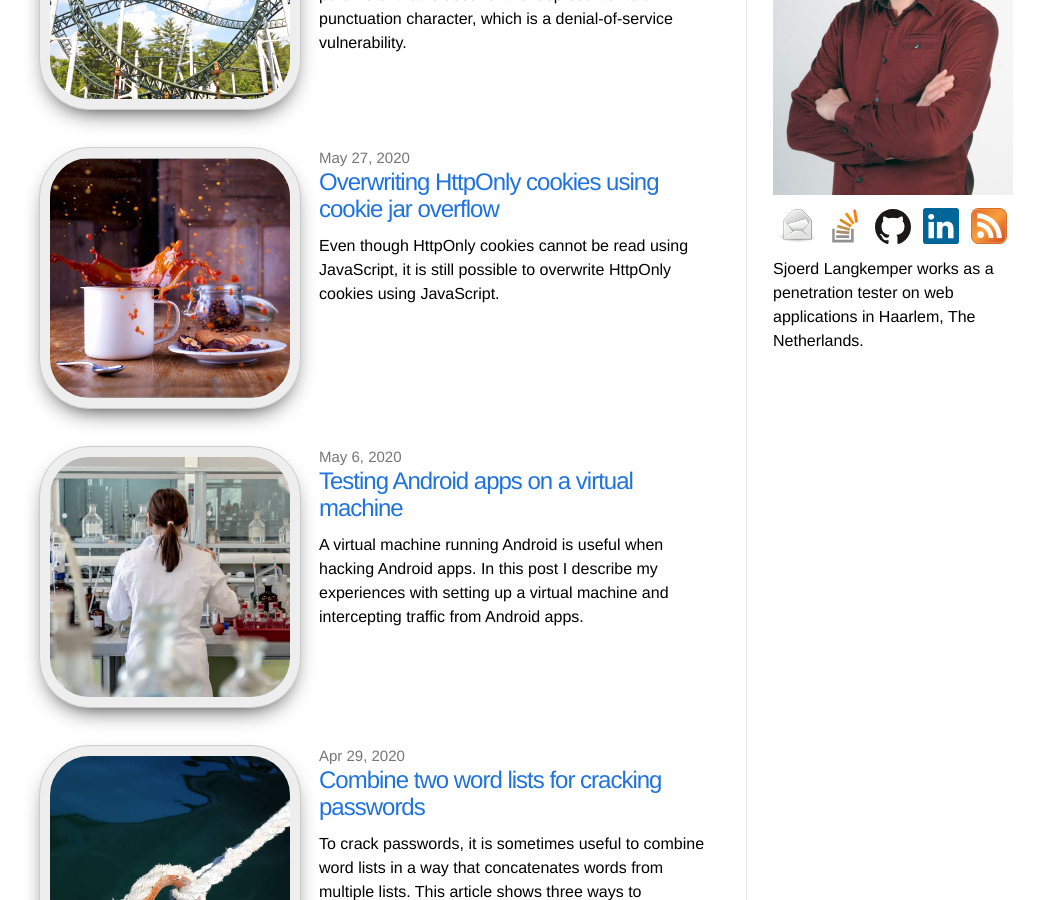
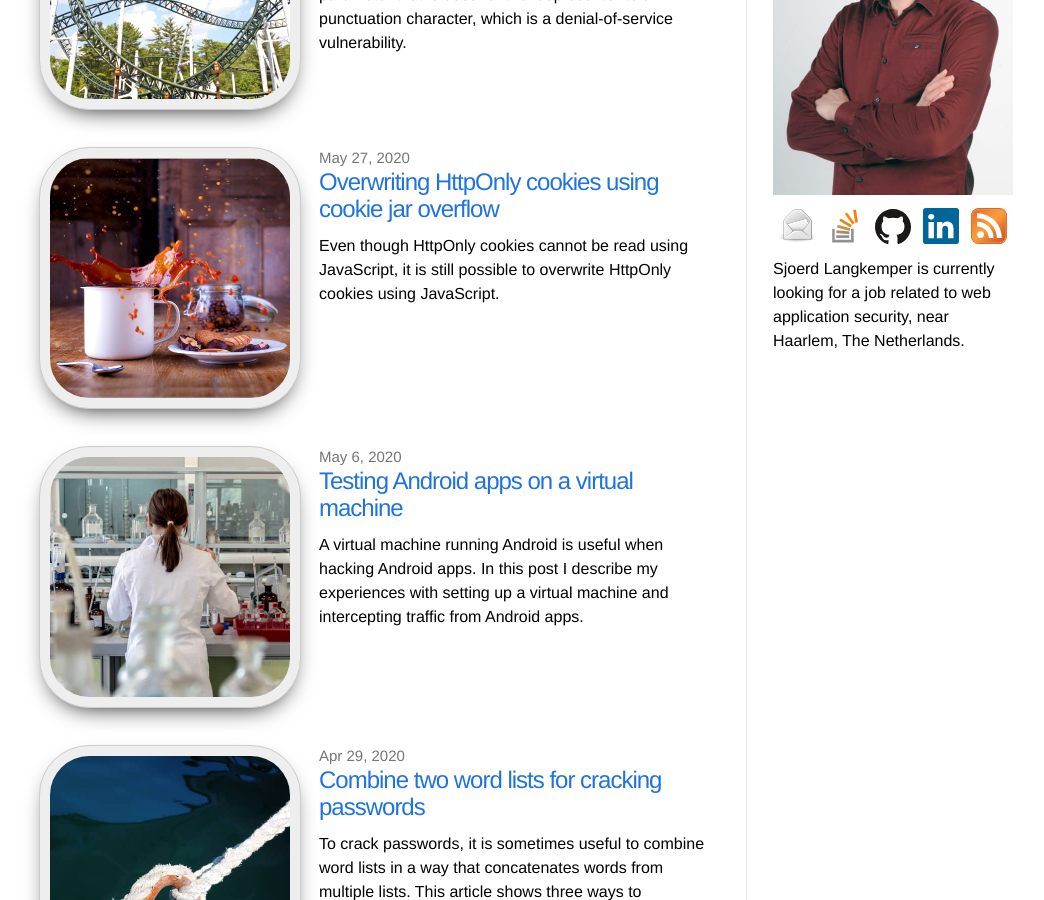
Before and after one commit to Sjord/Sjord.github.io, a Jekyll site: the page built from index.html, in a window 1280 px wide and 900 px high, scrolled down 320 px. Shown: the whole window, without its empty margins (101-1145 px from the left). Built offline with Jekyll 4.4.1, drawn with Linux system fonts in a browser that asks for light colours.

Commit message:
Looking for work

```diff
--- a/_includes/sidebar.html
+++ b/_includes/sidebar.html
@@ -1,5 +1,5 @@
 <img src="/images/sjoerd-langkemper-480.jpg" width="240px" alt="Sjoerd Langkemper">
 <div class="icons"><a href="mailto:{{ site.email }}"><img src="/images/email.svg" alt="email"></a><a href="https://stackoverflow.com/users/182971/sjoerd"><img src="/images/stackoverflow.svg" alt="StackOverflow"></a><a href="https://github.com/Sjord"><img src="/images/github.svg" alt="GitHub"></a><a href="https://nl.linkedin.com/in/sjoerd-langkemper-86075246"><img src="/images/linkedin.svg" alt="LinkedIn"></a><a href="{{ "/feed.xml" | prepend: site.baseurl }}" rel="alternate" type="application/rss+xml"><img src="/images/rss.svg" alt="RSS"></a></div>
 <p>
-  Sjoerd Langkemper works as a penetration tester on web applications in Haarlem, The Netherlands.
+  Sjoerd Langkemper is currently looking for a job related to web application security, near Haarlem, The Netherlands.
 </p>
```
